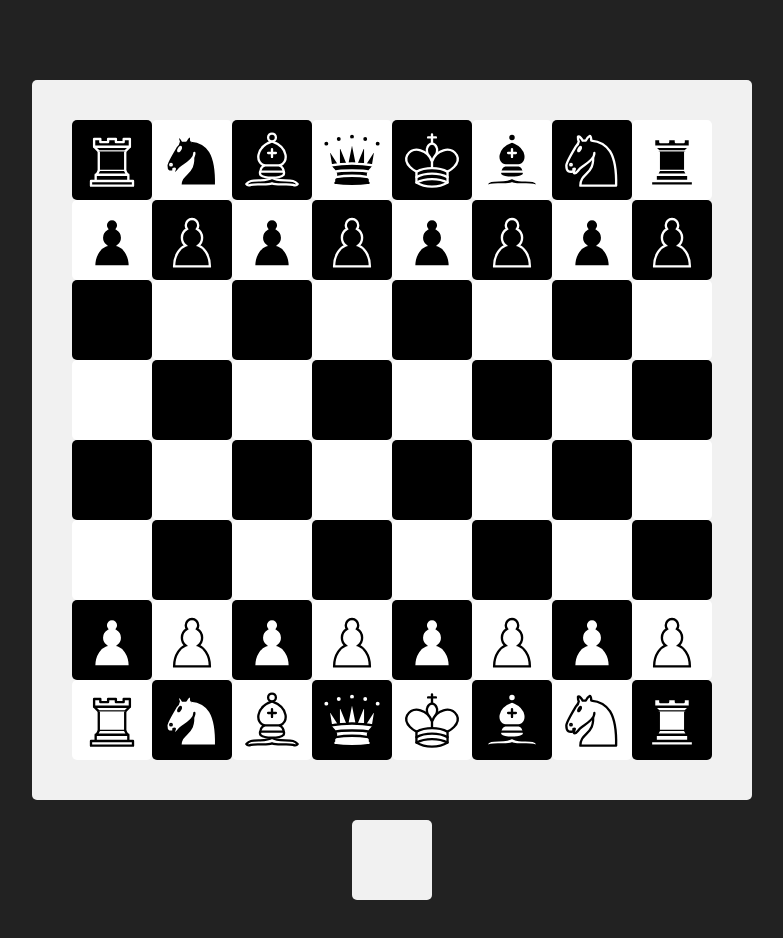
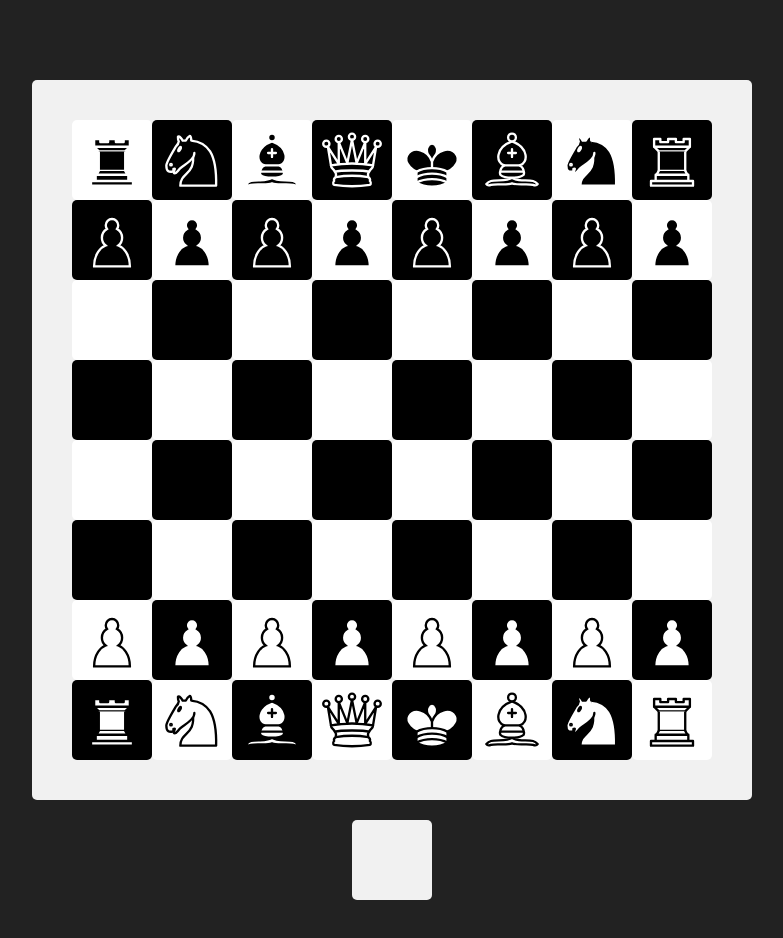
Before and after one commit to mat-sz/chess-web, a React (Create React App) app: page / in a window 1280 px wide. Shown: the top 938 px of the page, without its empty margins (248-1031 px from the left). Built offline with nearby package versions, Linux system fonts and the light colour scheme; the HTML template or start-up script is replaced by a standard one.

Commit message:
fixed board rendering

```diff
--- a/src/components/Square.tsx
+++ b/src/components/Square.tsx
@@ -20,7 +20,7 @@ export const Square: React.FC<SquareProps> = ({
   onSelect,
 }) => {
   const onClick = useCallback(() => onSelect(index), [onSelect, index]);
-  const black = Math.floor(index / 8) % 2 === index % 2;
+  const black = Math.floor(index / 8) % 2 !== index % 2;
 
   return (
     <div
```
